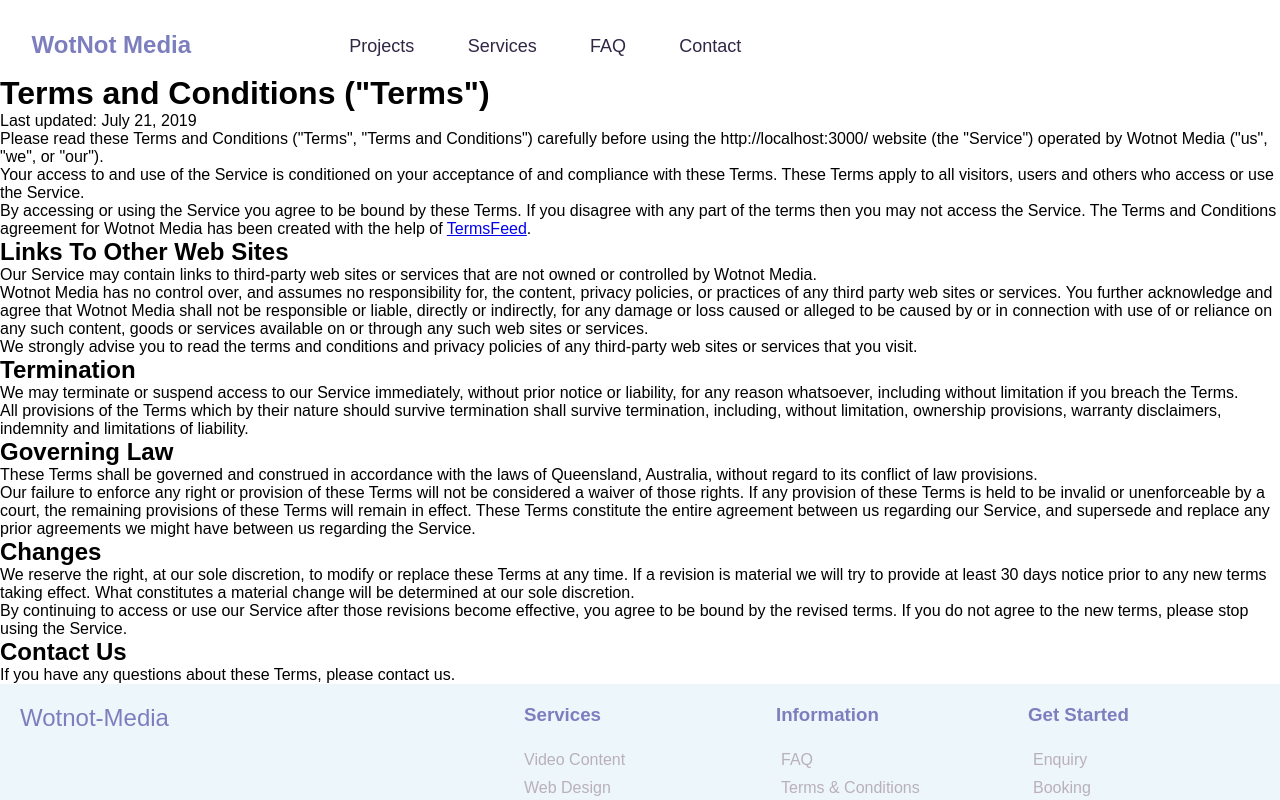
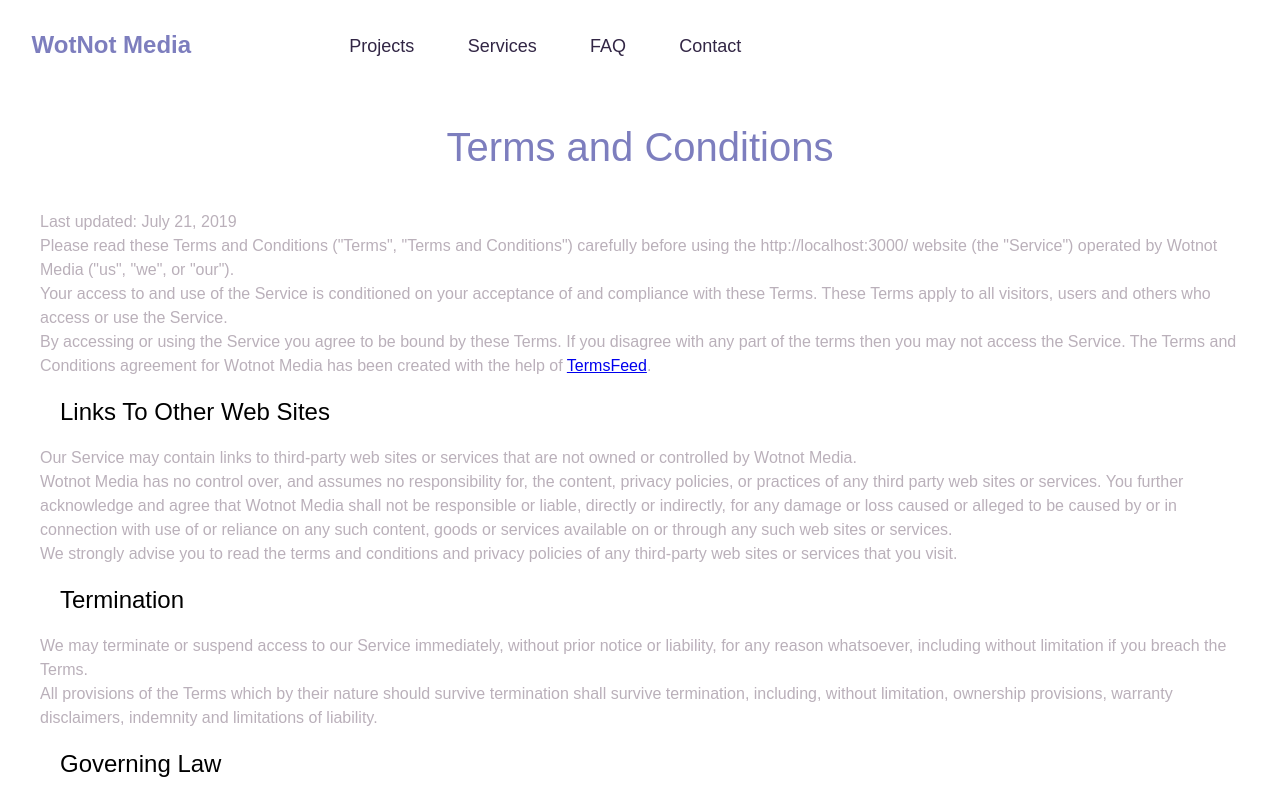
Before and after one commit to WClifford1/wotnot-media-client, a React (Create React App) app: page /termsandconditions in a window 1280 px wide. Shown: the top 800 px of the page. Built offline with nearby package versions, Linux system fonts and the light colour scheme.

Commit message:
Styling terms page

```diff
--- a/src/App.css
+++ b/src/App.css
@@ -440,6 +440,7 @@
   transition: background-color 0.6s ease;
   width: 80%;
   margin: 0 auto;
+  border-radius: 5px;
 }
 
 .accordion:hover,
@@ -476,6 +477,8 @@
   font-weight: 400;
   font-size: 14px;
   padding: 18px;
+  width: 80%;
+  margin: 0 auto;
 }
 
 .servp-title {
@@ -744,6 +747,40 @@
   padding: 20px;
   line-height: 1.5em;
   justify-content: center;
+}
+
+.term-cont {
+  display: -webkit-box;
+  display: -ms-flexbox;
+  display: flex;
+  -webkit-box-orient: vertical;
+  -webkit-box-direction: normal;
+      -ms-flex-direction: column;
+          flex-direction: column;
+  padding: 40px;
+}
+
+.term-cont h1 {
+  color: #7d7ebe;
+  display: -webkit-box;
+  display: -ms-flexbox;
+  display: flex;
+  -webkit-box-pack: center;
+      -ms-flex-pack: center;
+          justify-content: center;
+  padding: 10px 0 40px 0;
+  font-weight: 300;
+  font-size: 40px;
+}
+
+.term-cont h2 {
+  padding: 20px;
+  font-weight: 100;
+}
+
+.term-cont p {
+  color: #bab0ba;
+  line-height: 1.5em;
 }
 
 * {
--- a/src/Styles/_Faq.scss
+++ b/src/Styles/_Faq.scss
@@ -26,6 +26,7 @@ $off-black: #322645;
     transition: background-color 0.6s ease;
     width: 80%;
     margin: 0 auto;
+    border-radius: 5px;
 
 }
 
@@ -61,4 +62,6 @@ $off-black: #322645;
     font-weight: 400;
     font-size: 14px;
     padding: 18px;
+    width: 80%;
+    margin: 0 auto;
 }
--- /dev/null
+++ b/src/Styles/_Terms.scss
@@ -0,0 +1,33 @@
+$off-white: #fcf7f8;
+$dark-blue: #211c4f;
+$material-grey: #bab0ba;
+$material-pink: #d98d91;
+$material-purple: #7d7ebe;
+$material-red: #eb561a;
+$material-yellow: #f0ac39;
+$off-black: #322645;
+
+.term-cont {
+    display: flex;
+    flex-direction: column;
+    padding: 40px;
+
+    h1 {
+        color: $material-purple;
+        display: flex;
+        justify-content: center;
+        padding: 10px 0 40px 0;
+        font-weight: 300;
+        font-size: 40px;
+    }
+
+    h2 {
+        padding: 20px;
+        font-weight: 100;
+    }
+
+    p {
+        color: $material-grey;
+        line-height: 1.5em;
+    }
+}
--- a/src/app.scss
+++ b/src/app.scss
@@ -7,6 +7,7 @@
 @import './Styles/Print';
 @import './Styles/WebDesign';
 @import './Styles/Video';
+@import './Styles/Terms';
 
 $off-white: #fcf7f8;
 $dark-blue: #211c4f;
--- a/src/components/Accordion.jsx
+++ b/src/components/Accordion.jsx
@@ -19,6 +19,7 @@ export default function Accordion(props) {
     }
 
     return (
+        <React.Fragment>
         <div className="accordion__section">
             <button className={`accordion ${setActive}`} onClick={toggleAccordion}>
                 <p className="accordion__title">{props.title}</p>
@@ -28,5 +29,6 @@ export default function Accordion(props) {
                 <div className="accordion__text" dangerouslySetInnerHTML={{ __html: props.content }} />
             </div>
         </div>
+        </React.Fragment>
     )
 }
--- a/src/components/Terms.jsx
+++ b/src/components/Terms.jsx
@@ -2,8 +2,8 @@ import React from 'react'
 
 export default function Terms() {
     return (
-        <div>
-            <h1>Terms and Conditions ("Terms")</h1>
+        <div className="term-cont">
+            <h1>Terms and Conditions</h1>
 
 
 <p>Last updated: July 21, 2019</p>
```
Also changed, not shown: 1 other file (tests, documents, lock files or other folders).
